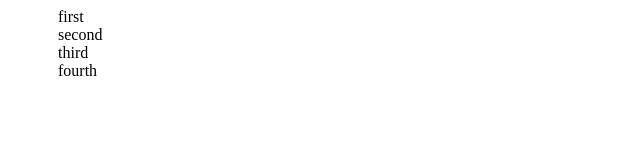
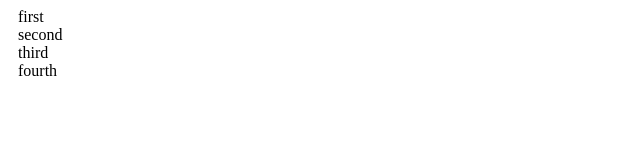
Before and after one commit to knightmoves-schools/023-navigation-bar-bryste1008-iamspeed, a website: page index.html in a window 1280 px wide. Shown: the whole page, without its empty margins (0-640 px from the left). Drawn offline with Linux system fonts and the light colour scheme.

Commit message:
Update index.html

```diff
--- a/index.html
+++ b/index.html
@@ -5,8 +5,8 @@
     <style>
         ul {
         list-style-type: none;
-        margin: none;
-        padding: none;
+        margin: 0px;
+        padding: 0px;
         }
 
         a {
```
